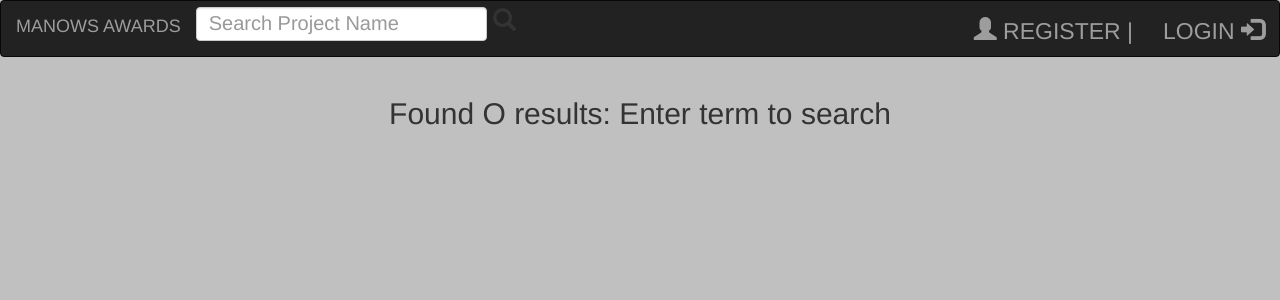
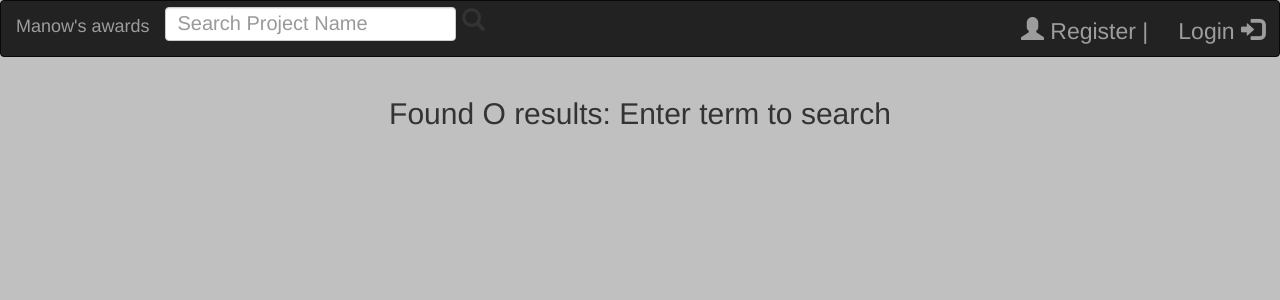
Before and after one commit to KingVulkan/Awards, a Django app: page /search/ in a window 1280 px wide. Shown: the top 300 px of the page. Run offline with Django 3.2, Linux system fonts and the light colour scheme; some libraries are stand-ins or nearby versions.

```diff
--- a/posts/templates/navbar.html
+++ b/posts/templates/navbar.html
@@ -5,7 +5,7 @@
 
       <ul class="nav navbar-nav navbar-left">
         <li>
-            <a class="navbar-brand" href="/">MANOWS AWARDS</a>
+            <a class="navbar-brand" href="/">Manow's awards</a>
         </li>
         <li>
             <form class="form-inline my-2 my-lg-0" role="search" action="{% url 'search' %}" style="margin-top:5px;">
@@ -24,7 +24,7 @@
         {% if user.is_authenticated %}
         <li>
             <a class="nav-link"href="/logout" style="font-size:25px;">
-                LOG OUT |
+                Logout |
             </a>
         </li>
         <li class="nav-item" style="margin-top:-10px;">
@@ -32,10 +32,10 @@
         </li>
         {% else %}
         <li>
-            <a href="accounts/register"><span class="glyphicon glyphicon-user"> </span> REGISTER |</a>
+            <a href="accounts/register"><span class="glyphicon glyphicon-user"> </span> Register |</a>
         </li>
         <li>
-            <a href="accounts/login">LOGIN <span class="glyphicon glyphicon-log-in"></a>
+            <a href="accounts/login">Login <span class="glyphicon glyphicon-log-in"></a>
         </li>
 
 
```
Also changed, not shown: posts/templates/home.html (+8 -8 lines), media/prof_pictures/Screenshot_from_2019-01-29_11-30-24.png (added).
